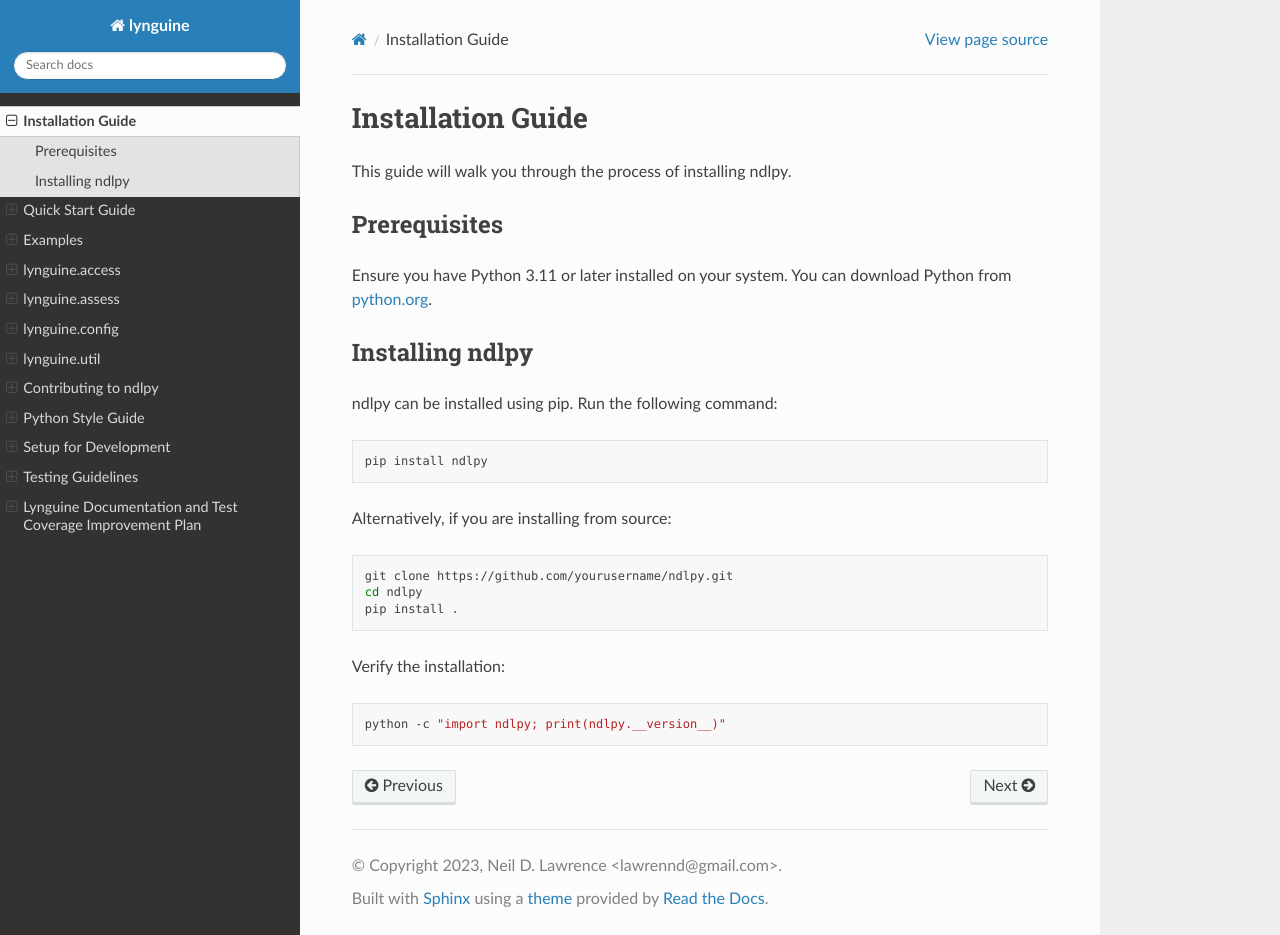
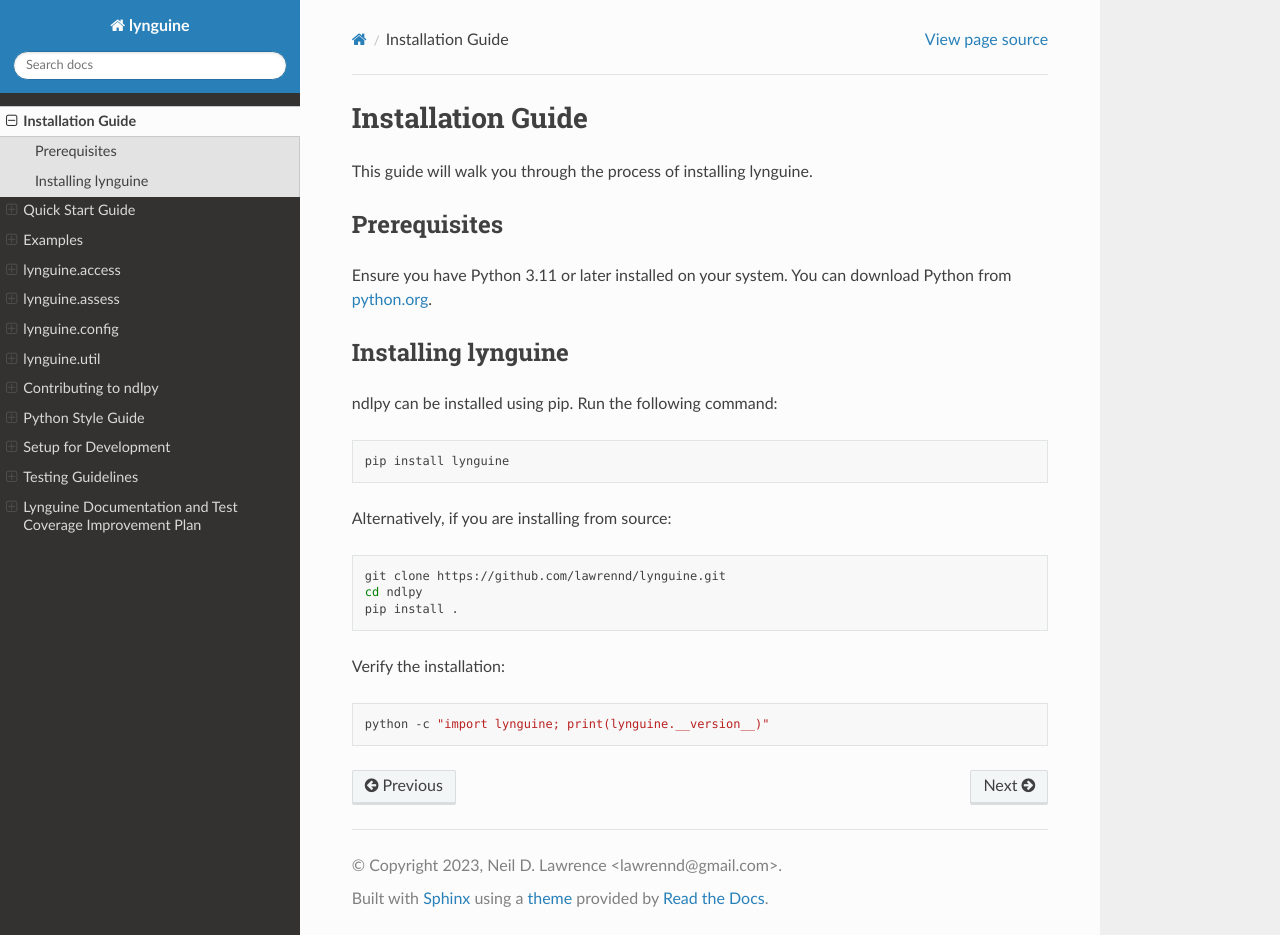
Before and after one commit to lawrennd/lynguine, a Sphinx documentation site: the page built from docs/getting_started/installation.rst, in a window 1280 px wide and 935 px high. Built offline with Sphinx 7.4.7 and the Read the Docs theme 3.1.0, drawn with Linux system fonts in a browser that asks for light colours.

Commit message:
Update naming in the installation file from ndlpy to lynguine.

```diff
--- a/docs/getting_started/installation.rst
+++ b/docs/getting_started/installation.rst
@@ -1,27 +1,27 @@
 Installation Guide
 ==================
 
-This guide will walk you through the process of installing ndlpy.
+This guide will walk you through the process of installing lynguine.
 
 Prerequisites
 -------------
 
 Ensure you have Python 3.11 or later installed on your system. You can download Python from `python.org <https://www.python.org/downloads/>`_.
 
-Installing ndlpy
-----------------
+Installing lynguine
+-------------------
 
 ndlpy can be installed using pip. Run the following command:
 
 .. code-block:: bash
 
-    pip install ndlpy
+    pip install lynguine
 
 Alternatively, if you are installing from source:
 
 .. code-block:: bash
 
-    git clone https://github.com/yourusername/ndlpy.git
+    git clone https://github.com/lawrennd/lynguine.git
     cd ndlpy
     pip install .
 
@@ -29,4 +29,4 @@
 
 .. code-block:: bash
 
-    python -c "import ndlpy; print(ndlpy.__version__)"
+    python -c "import lynguine; print(lynguine.__version__)"
```
